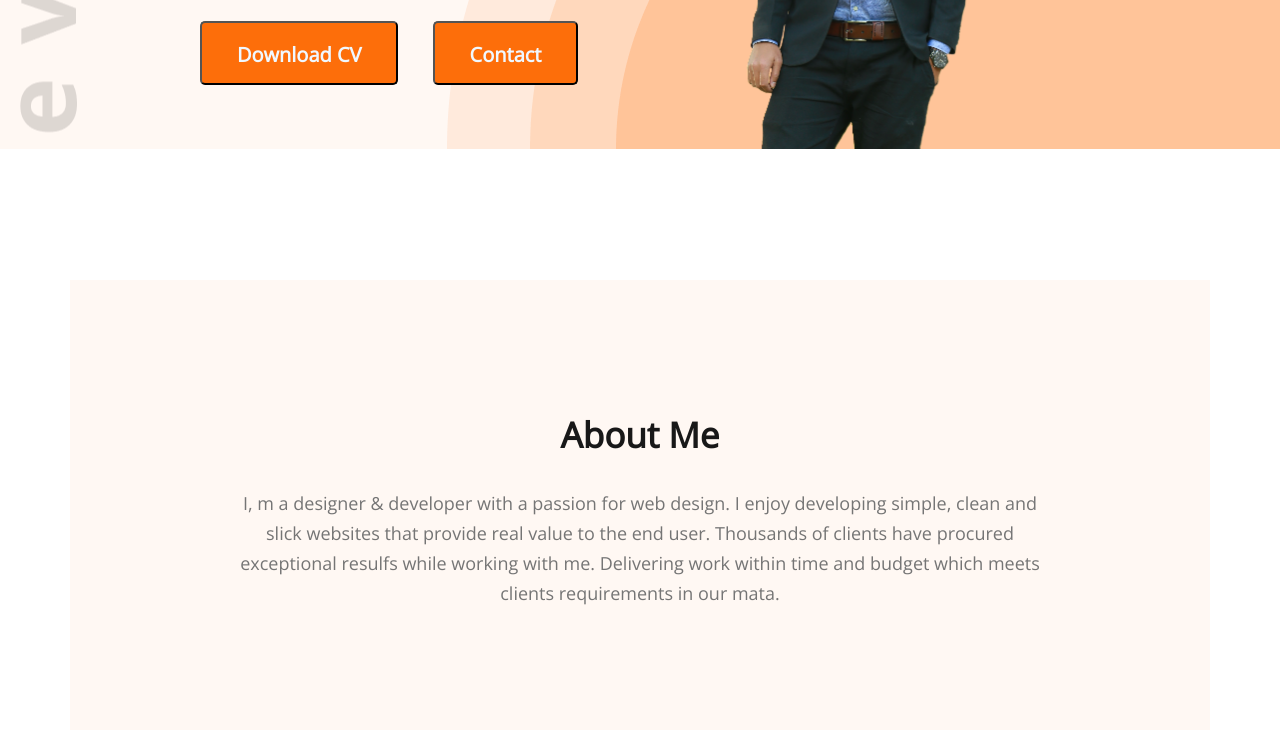
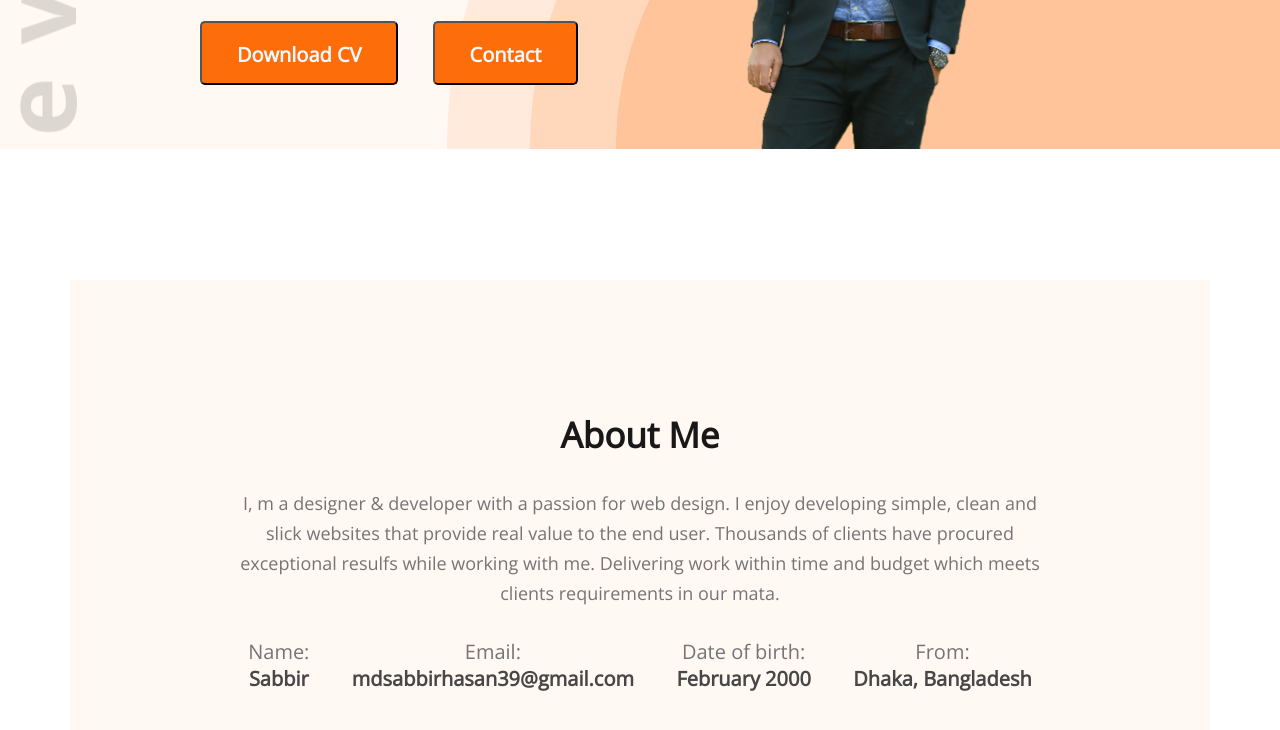
Before and after one commit to SabbirReturn/Developer-Portfolio-repo, a plain HTML site: page index.html in a window 1280 px wide. Shown: the part 493-1223 px from the top of the page. Drawn offline with nearby package versions, Linux system fonts and the light colour scheme.

Commit message:
About Section End

```diff
--- a/Styles/portfolio.css
+++ b/Styles/portfolio.css
@@ -96,8 +96,8 @@ main{
 /* section styles */
 .about{
     margin-top: 131px;
+    padding: 131px 157px;
     text-align: center;
-    padding: 131px 157px;
 }
 .section-title{
     margin-bottom: 30px;
@@ -106,9 +106,24 @@ main{
     font-size: 35px;
 }
 .scetiom-description{
-    text-align: center;
     color: #757575;
     font-weight: 400;
     font-size: 18px;
     line-height: 30px;
 }
+.info{
+    display: flex;
+    margin-top: 30px;
+    margin-bottom: 131px;
+    justify-content: space-around;
+}
+.info-title{
+    font-weight: 400;
+    font-size: 20px;
+    color: #757575;
+}
+.info-details{
+    font-weight: 700;
+    font-size: 20px;
+    color: #474747;
+}
--- a/index.html
+++ b/index.html
@@ -36,6 +36,25 @@
       <section class="about">
         <h1 class="section-title">About Me</h1>
         <p class="scetiom-description">I, m a designer & developer with a passion for web design. I enjoy developing simple, clean and slick websites that provide real value to the end user. Thousands of clients have procured exceptional resulfs while working with me. Delivering work within time and budget which meets clients requirements in our mata.</p>
+        <div class="info">
+            <div>
+                <p class="info-title">Name:</p>
+                <p class="info-details">Sabbir</p>
+            </div>
+            <div>
+                <p class="info-title">Email:</p>
+                <p class="info-details">mdsabbirhasan39@gmail.com</p>
+            </div>
+            <div>
+                <p class="info-title">Date of birth:</p>
+                <p class="info-details">February 2000</p>
+            </div>
+            <div>
+                <p class="info-title">From:</p>
+                <p class="info-details">Dhaka, Bangladesh</p>
+
+            </div>
+        </div>
       </section>
     </main>
 </body>
```
